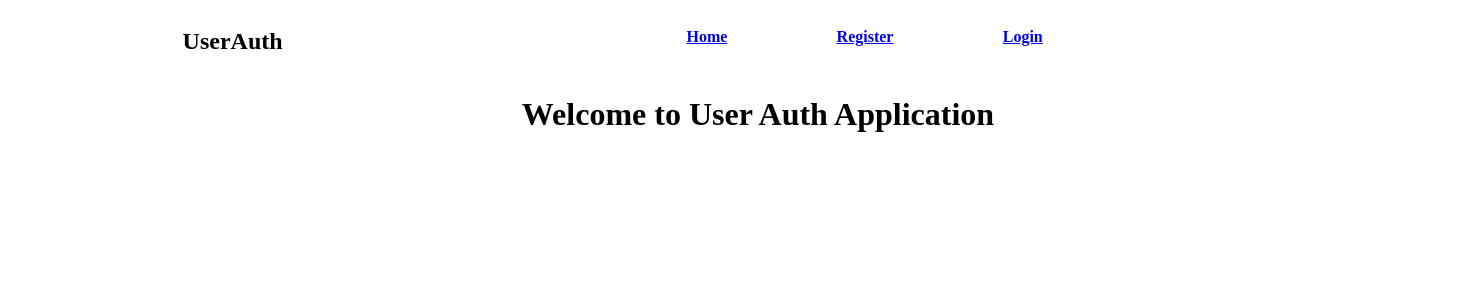
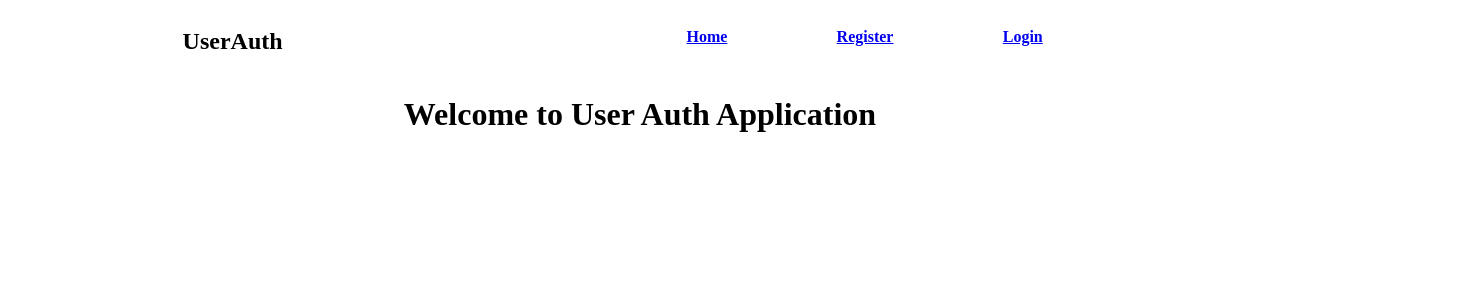
Before and after one commit to Venkatramanbehera/notes, a React (Create React App) app: page / in a window 1280 px wide. Shown: the top 300 px of the page, 1458 px wide, since content can reach past the window. Built offline with nearby package versions, Linux system fonts and the light colour scheme.

Commit message:
some bugs cleared

```diff
--- a/src/components/Login.js
+++ b/src/components/Login.js
@@ -47,18 +47,18 @@ const Login = (props) => {
                 <form onSubmit={ submitForm }>
                     <div className="email">
                         <TextField
-                            id="outlined-basic"
                             label="Your Email"
                             style={{ width:'400px'}}
                             variant="outlined"
+                            type = "text"
                             value={ email }
                             onChange={ handleEmailChange } />
                     </div>
                     <div className="password">
                         <TextField
-                            id="outlined-basic"
                             label="Password"
                             variant="outlined"
+                            type = "password"
                             style={{ width:'400px'}}
                             value={ password }
                             onChange={ handlePasswordChange}/>
--- a/src/components/Register.js
+++ b/src/components/Register.js
@@ -63,7 +63,6 @@ const Register = (props) => {
                 <form onSubmit={ handleSubmit }>
                     <div className="form__username">
                         <TextField
-                            id="outlined-basic"
                             style={{ width:'400px'}}
                             label="Enter User Name"
                             type = "text"
@@ -73,7 +72,6 @@ const Register = (props) => {
                     </div>
                     <div className="form__email">
                         <TextField
-                            id="outlined-basic"
                             label="Enter Email"
                             type = "email"
                             style={{ width:'400px'}}
@@ -83,7 +81,6 @@ const Register = (props) => {
                     </div>
                     <div className="form__password">
                         <TextField
-                            id="outlined-basic"
                             label="Enter Password"
                             type="password"
                             style={{ width:'400px'}}
--- a/src/css/Home.css
+++ b/src/css/Home.css
@@ -1,10 +1,3 @@
 .home {
-    height: 600px;
-    width: 1400px;
-    margin-left: 50px;
-    margin-right: 40px;
-}
-
-.home > h1 {
     text-align: center;
 }
--- a/src/reducers/userReducer.js
+++ b/src/reducers/userReducer.js
@@ -19,7 +19,6 @@ const userReducer = (state = initialUserState, action) => {
         case 'USER_ACCOUNT' : {
             return { ...state, userDetails: action.payload}
         }
-
         default :
             return {...state}
     }
```
